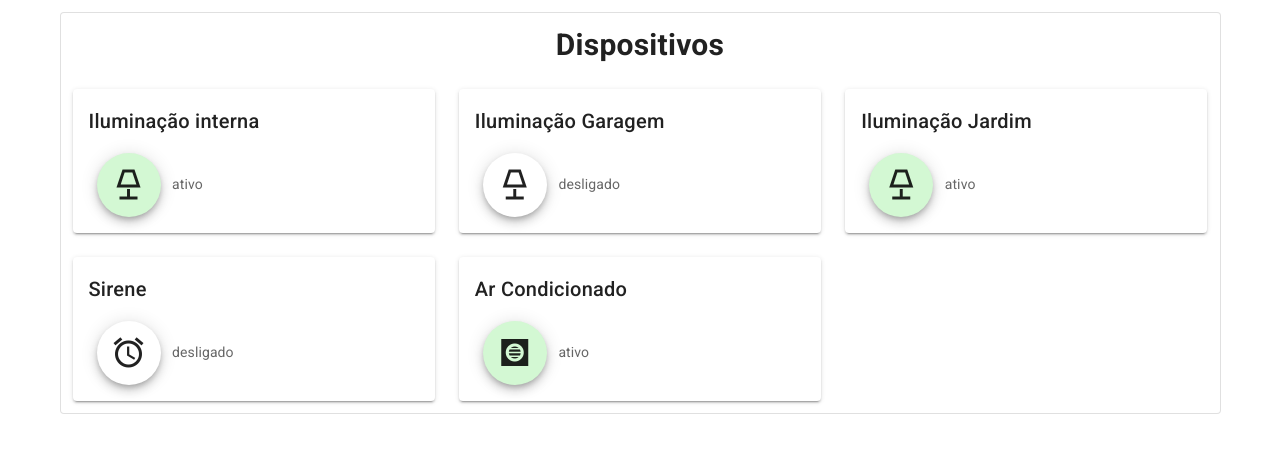
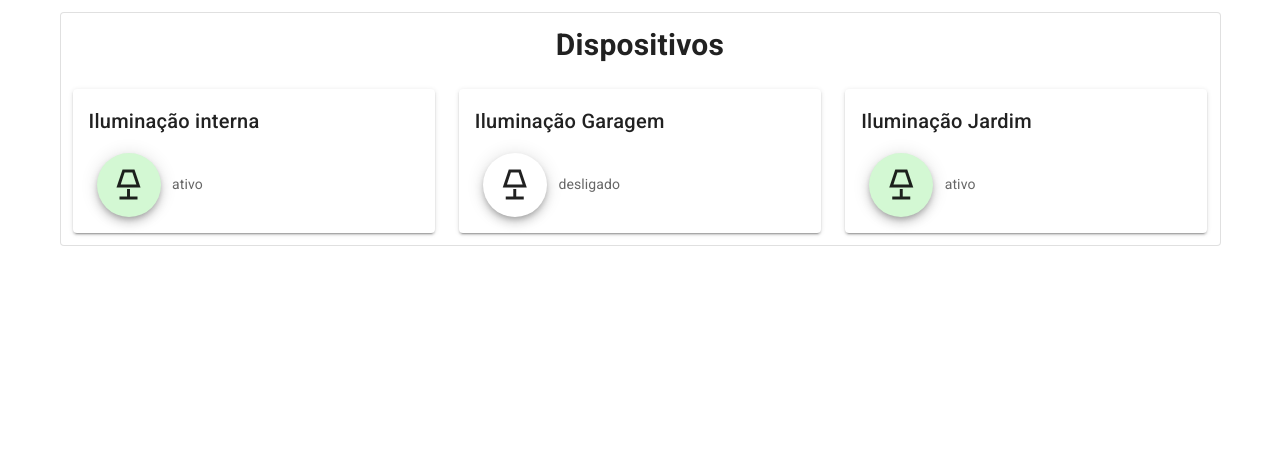
Before and after one commit to romaiajr/mqtt-pbl, a Vue app: page / in a window 1280 px wide. Shown: the top 450 px of the page. Built offline with nearby package versions, Linux system fonts and the light colour scheme.

Commit message:
Conexão Funcionando

```diff
--- a/src/pages/Main.vue
+++ b/src/pages/Main.vue
@@ -19,6 +19,7 @@
                       fab
                       large
                       :color="device.status ? '#d3f8d3' : 'white'"
+                      @click="handleDevice(device)"
                     >
                       <v-icon large>
                         {{ device.icon }}
@@ -32,58 +33,38 @@
           </v-container>
         </v-card>
       </v-col>
-      <!-- <v-col md="6">
-        <v-card id="main-card" outlined>
-          <v-card-title class="d-flex justify-center">
-            <h2>Sensores</h2>
-          </v-card-title>
-          <v-container>
-            <v-row>
-              <v-col md="4" v-for="sensor in sensors" :key="sensor.name">
-                <v-card>
-                  <v-card-title>
-                    {{ sensor.name }}
-                  </v-card-title>
-                  <v-card-text>
-                    <v-btn
-                      class="mx-2"
-                      fab
-                      large
-                      :color="sensor.color"
-                      @click="sensor.status = !sensor.status"
-                    >
-                      <v-icon large>
-                        {{ sensor.icon }}
-                      </v-icon>
-                    </v-btn>
-                    {{
-                      sensor.id === 2
-                        ? new Date().toLocaleTimeString()
-                        : sensor.id === 3 || sensor.id === 4
-                        ? "23ºC"
-                        : sensor.status
-                        ? "Ativo"
-                        : "Desligado"
-                    }}
-                  </v-card-text>
-                </v-card>
-              </v-col>
-            </v-row>
-          </v-container>
-        </v-card>
-      </v-col> -->
     </v-row>
   </v-container>
 </template>
 <script>
-import config from "../utils/devices_sensors";
 export default {
   name: "App",
   data: () => ({
     message: null,
     mqtt: null,
-    devices: config.devices,
-    sensors: config.sensors,
+    devices: [
+      {
+        name: "Iluminação interna",
+        status: true,
+        icon: "mdi-lamp-outline",
+      },
+      {
+        name: "Iluminação Garagem",
+        status: false,
+        icon: "mdi-lamp-outline",
+      },
+      {
+        name: "Iluminação Jardim",
+        status: true,
+        icon: "mdi-lamp-outline",
+      },
+      // { name: "Sirene", status: false, icon: "mdi-alarm", color: "#ffcccb" },
+      // {
+      //   name: "Ar Condicionado",
+      //   status: true,
+      //   icon: "mdi-hvac",
+      // },
+    ],
   }),
   methods: {
     createConnection() {
@@ -91,8 +72,8 @@ export default {
         this.mqtt = new Paho.MQTT.Client("maqiatto.com", 8883, "web");
         this.mqtt.connect({
           mqttVersion: 3,
-          userName: "hiago23rangel@gmail.com",
-          password: "2314",
+          userName: "romaiajr5@gmail.com",
+          password: "7711",
           onSuccess: this.onConnect,
         });
       } catch (e) {
@@ -100,11 +81,18 @@ export default {
       }
     },
     onConnect() {
-      this.mqtt.onMessageArrived = this.onMessageArrived
-      this.mqtt.subscribe("hiago23rangel@gmail.com/pbl2");
+      this.mqtt.onMessageArrived = this.onMessageArrived;
+      this.mqtt.subscribe("romaiajr5@gmail.com/rasp");
     },
     onMessageArrived(message) {
-      console.log("onMessageArrived:" + message.payloadString);
+      var res = JSON.parse(message.payloadString);
+      this.devices[res.id].status = res.message;
+    },
+    handleDevice(device) {
+      device.status = !device.status;
+      var message = new Paho.MQTT.Message(JSON.stringify({ status: device.status }));
+      message.destinationName = "romaiajr5@gmail.com/web";
+      this.mqtt.send(message);
     },
   },
   created() {
--- a/src/utils/devices_sensors.js
+++ /dev/null
@@ -1,62 +0,0 @@
-export default {
-  devices: [
-    {
-      name: "Iluminação interna",
-      status: true,
-      icon: "mdi-lamp-outline",
-    },
-    {
-      name: "Iluminação Garagem",
-      status: false,
-      icon: "mdi-lamp-outline",
-    },
-    {
-      name: "Iluminação Jardim",
-      status: true,
-      icon: "mdi-lamp-outline",
-    },
-    { name: "Sirene", status: false, icon: "mdi-alarm", color: "#ffcccb" },
-    {
-      name: "Ar Condicionado",
-      status: true,
-      icon: "mdi-hvac",
-    },
-  ],
-  sensors: [
-    {
-      id: 0,
-      name: "Presença",
-      status: false,
-      icon: "mdi-account-question-outline",
-      color: "white",
-    },
-    {
-      id: 1,
-      name: "Abertura",
-      status: false,
-      icon: "mdi-door-open",
-      color: "white",
-    },
-    {
-      id: 2,
-      name: "Horário",
-      status: false,
-      icon: "mdi-clock-outline",
-      color: "white",
-    },
-    {
-      id: 3,
-      name: "Temperatura Externa",
-      status: false,
-      icon: "mdi-thermometer",
-      color: "white",
-    },
-    {
-      id: 4,
-      name: "Temperatura Interna",
-      status: false,
-      icon: "mdi-thermometer",
-      color: "white",
-    },
-  ],
-};
```
